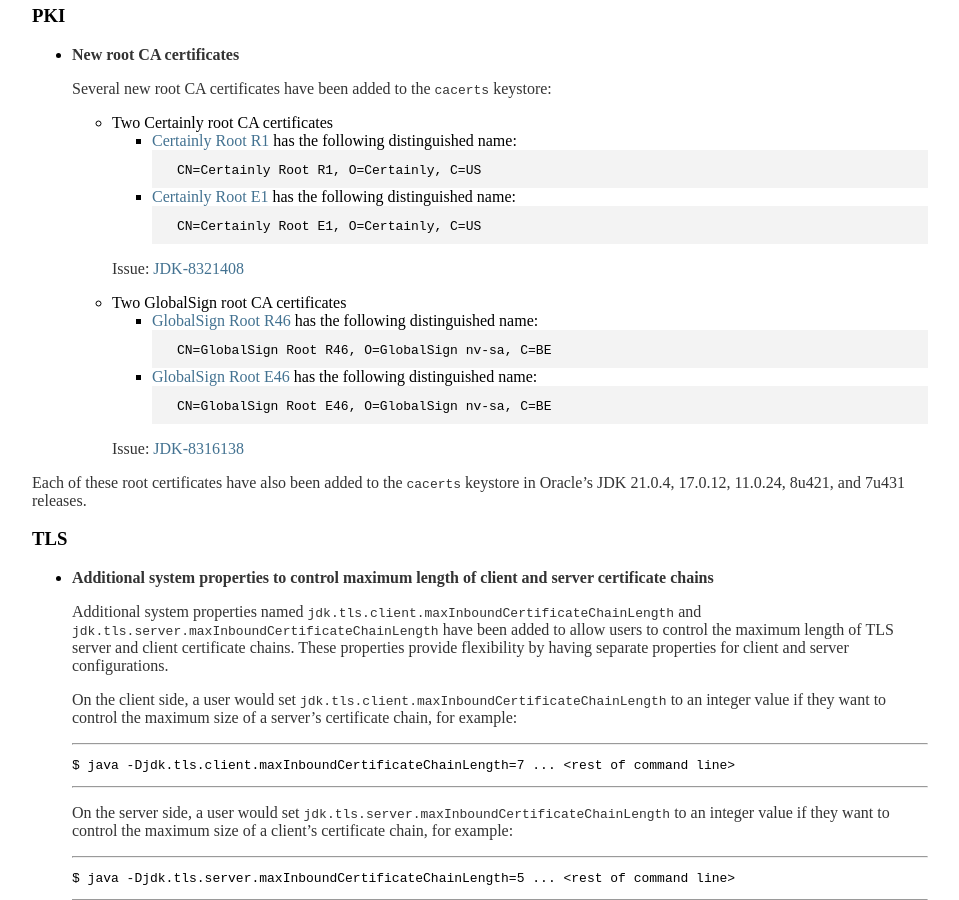
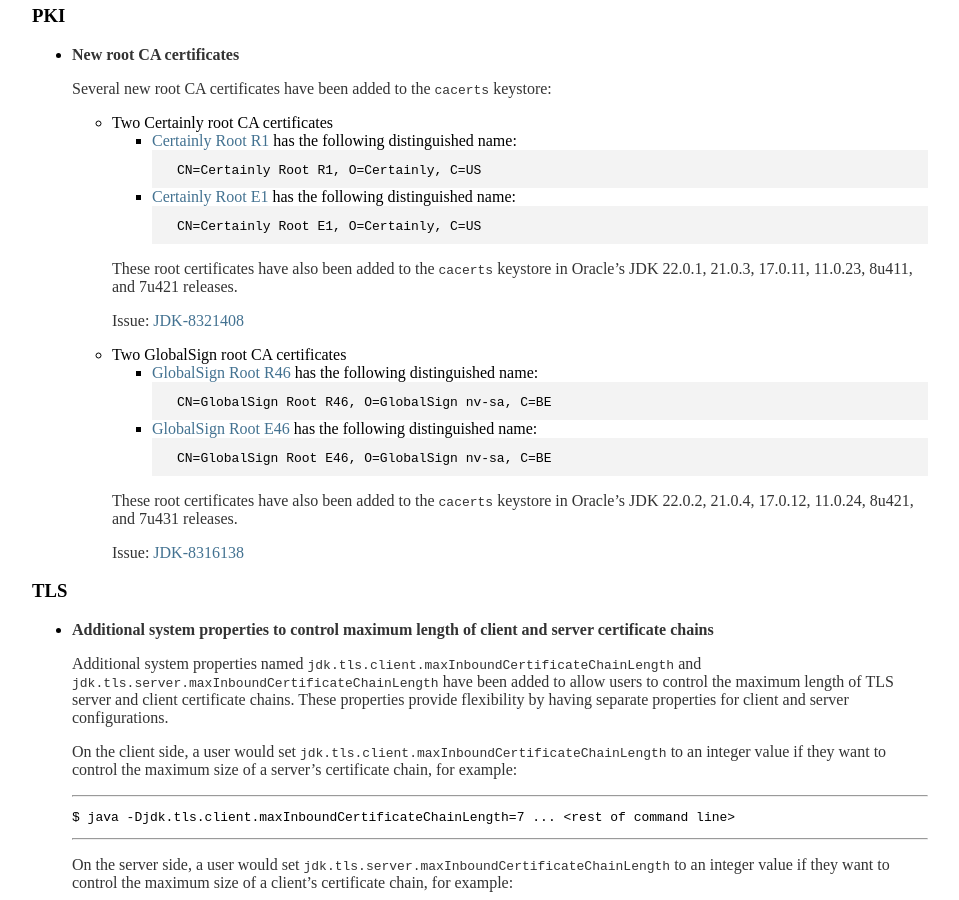
Before and after one commit to seanjmullan/seanjmullan.github.io, a Jekyll site: the page built from _posts/2024-09-17-jdk23.md, in a window 1280 px wide and 900 px high, scrolled down 1014 px. Shown: the whole window, without its empty margins (160-1119 px from the left). Built offline with Jekyll 4.4.1, drawn with Linux system fonts in a browser that asks for light colours.

Commit message:
Correct Oracle releases for new cacerts.

```diff
--- a/_posts/2024-09-17-jdk23.md
+++ b/_posts/2024-09-17-jdk23.md
@@ -84,6 +84,10 @@ Highlights of this release include a new `security` category for the
           </code>
           </div>
 
+      These root certificates have also been added to the `cacerts`
+      keystore in Oracle's JDK 22.0.1, 21.0.3, 17.0.11, 11.0.23, 8u411, and
+      7u421 releases.
+
       Issue: [JDK-8321408](https://bugs.openjdk.org/browse/JDK-8321408)
 
     - Two GlobalSign root CA certificates
@@ -100,10 +104,12 @@ Highlights of this release include a new `security` category for the
         </code>
         </div>
 
+      These root certificates have also been added to the `cacerts`
+      keystore in Oracle's JDK 22.0.2, 21.0.4, 17.0.12, 11.0.24, 8u421,
+      and 7u431 releases.
+
       Issue: [JDK-8316138](https://bugs.openjdk.org/browse/JDK-8316138)
 
-   Each of these root certificates have also been added to the `cacerts`
-   keystore in Oracle's JDK 21.0.4, 17.0.12, 11.0.24, 8u421, and 7u431 releases.
 
 ### TLS
 
```
